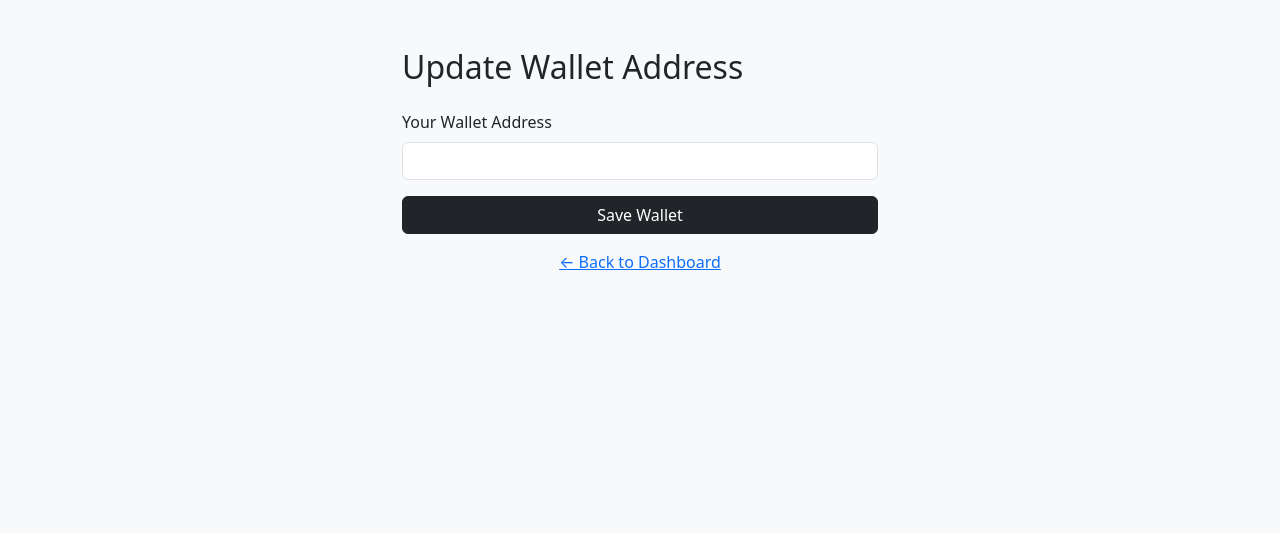
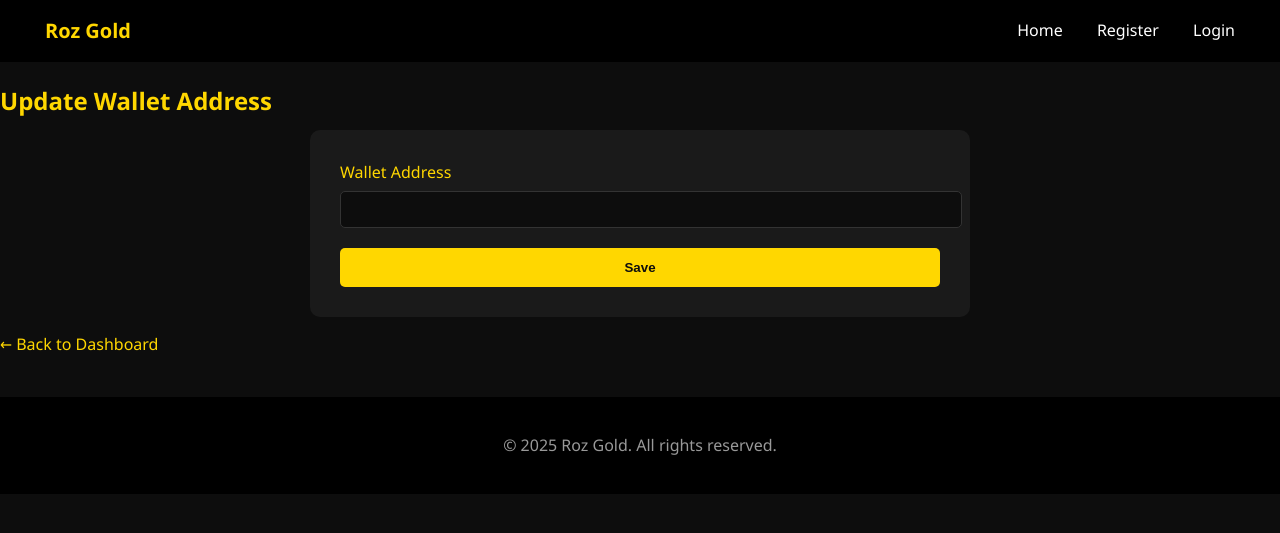
Before and after one commit to tradejuncki65/rozgold-clean, a Flask app: page /wallet in a window 1280 px wide. Shown: the top 533 px of the page. Run offline with Flask 3, Linux system fonts and the light colour scheme; the visitor is signed in with stand-in values (Sample User, id 1).

Commit message:
Update wallet_form.html

```diff
--- a/templates/wallet_form.html
+++ b/templates/wallet_form.html
@@ -3,19 +3,24 @@
 <head>
   <meta charset="UTF-8">
   <title>Update Wallet – Roz Gold</title>
-  <link rel="stylesheet" href="https://cdn.jsdelivr.net/npm/bootstrap@5.3.0/dist/css/bootstrap.min.css">
+  <link rel="stylesheet" href="{{ url_for('static', filename='css/style.css') }}">
 </head>
-<body class="bg-light text-dark">
-  <div class="container mt-5" style="max-width: 500px;">
-    <h2 class="mb-4">Update Wallet Address</h2>
+<body>
+
+  {% include 'partials/navbar.html' %}
+
+  <div class="container">
+    <h2 style="color: #FFD700;">Update Wallet Address</h2>
     <form method="POST">
-      <div class="mb-3">
-        <label for="wallet" class="form-label">Your Wallet Address</label>
-        <input type="text" name="wallet" class="form-control" value="{{ user.wallet_address or '' }}" required>
-      </div>
-      <button type="submit" class="btn btn-dark w-100">Save Wallet</button>
-      <p class="mt-3 text-center"><a href="/dashboard">← Back to Dashboard</a></p>
+      <label>Wallet Address</label>
+      <input type="text" name="wallet" value="{{ user.wallet_address or '' }}" required>
+
+      <button type="submit">Save</button>
     </form>
+    <a href="{{ url_for('dashboard') }}" style="color: #FFD700; display: block; margin-top: 15px;">← Back to Dashboard</a>
   </div>
+
+  {% include 'partials/footer.html' %}
+
 </body>
 </html>
```
